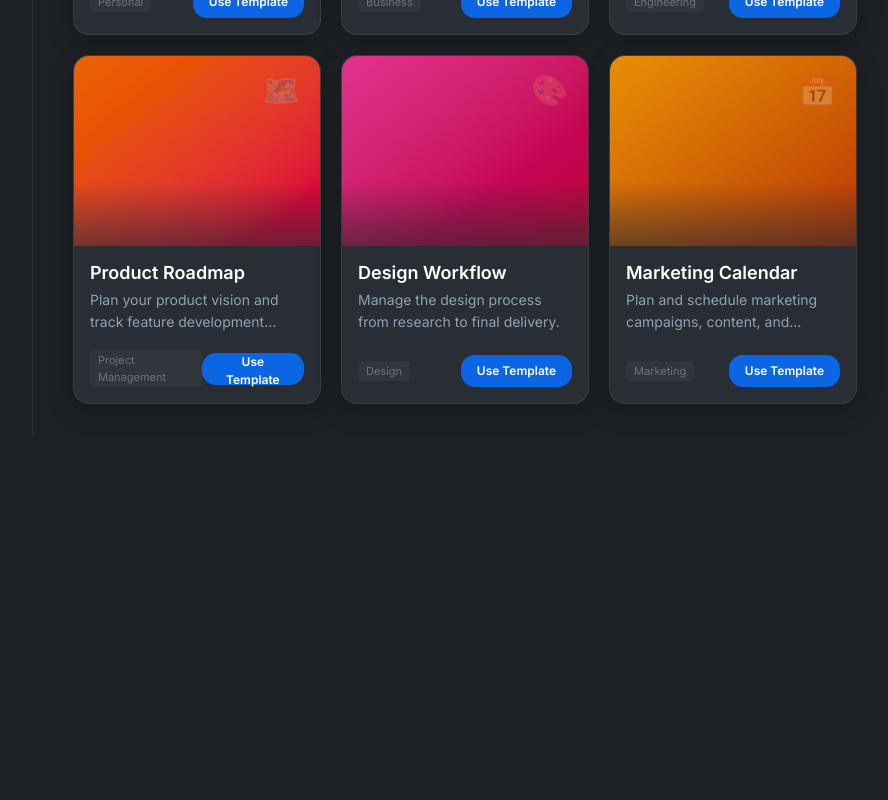
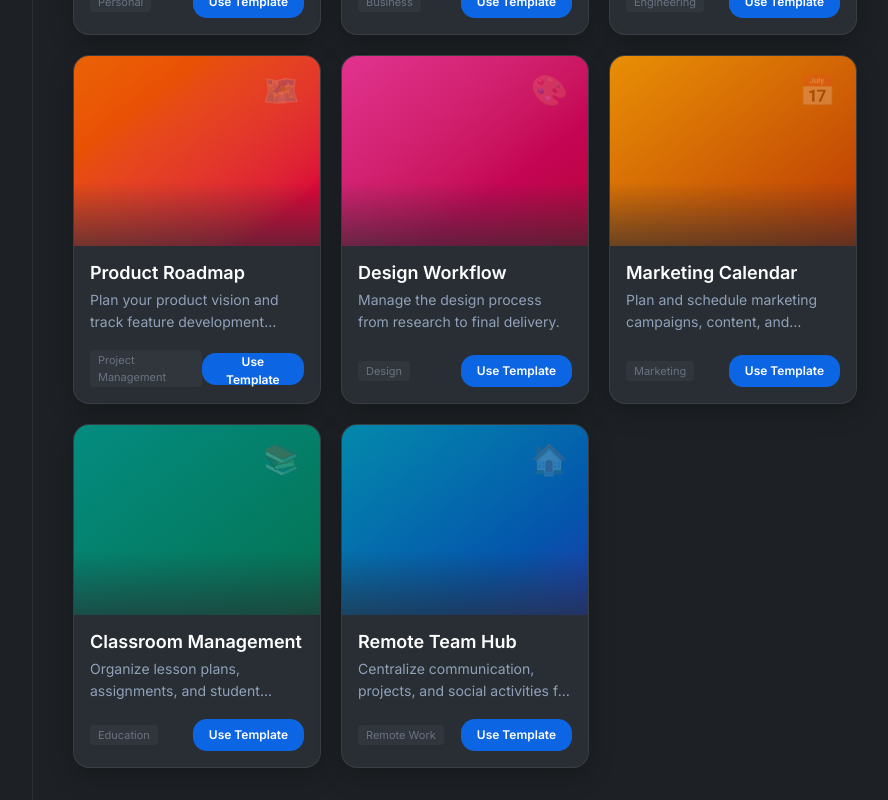
Before and after one commit to karan0110k/flowBoard, a Next.js app: page /templates in a window 1280 px wide. Shown: the part 725-1525 px from the top of the page, without its empty margins (383-1271 px from the left). Before the commit the page ends 1161 px from the top, so only its background shows below. Built offline with nearby package versions, Linux system fonts and the light colour scheme; no server answers.

Commit message:
Fix Prisma and production deployment

```diff
--- a/src/data/templates.ts
+++ b/src/data/templates.ts
@@ -20,6 +20,7 @@ export const templateCategories = [
   "Project Management",
   "Personal",
   "Productivity",
+  "Remote Work",
 ] as const;
 
 export const templates: TemplateDefinition[] = [
@@ -107,6 +108,34 @@ export const templates: TemplateDefinition[] = [
       { title: "Published", cards: ["January newsletter", "Product announcement"] },
     ],
   },
+  {
+    id: "classroom-management",
+    title: "Classroom Management",
+    category: "Education",
+    description: "Organize lesson plans, assignments, and student progress in one place.",
+    background: "from-teal-600/90 to-emerald-700/90",
+    icon: "📚",
+    defaultLists: [
+      { title: "Lesson Plans", cards: ["Unit 1: Introduction", "Unit 2: Core Concepts", "Unit 3: Advanced Topics"] },
+      { title: "Assignments", cards: ["Week 1 Quiz", "Midterm Project", "Final Essay"] },
+      { title: "Student Progress", cards: ["Grade submissions", "Feedback sessions", "Parent-teacher meetings"] },
+      { title: "Resources", cards: ["Textbook PDFs", "Video lectures", "Online tools"] },
+    ],
+  },
+  {
+    id: "remote-team-hub",
+    title: "Remote Team Hub",
+    category: "Remote Work",
+    description: "Centralize communication, projects, and social activities for distributed teams.",
+    background: "from-cyan-600/90 to-blue-800/90",
+    icon: "🏠",
+    defaultLists: [
+      { title: "Announcements", cards: ["Company news", "Upcoming deadlines", "New teammates"] },
+      { title: "Active Projects", cards: ["Project Alpha", "Project Beta", "System maintenance"] },
+      { title: "Meeting Notes", cards: ["Monday Sync", "Tech deep-dive", "Design review"] },
+      { title: "Social", cards: ["Virtual coffee", "Game night", "Kudos board"] },
+    ],
+  },
 ];
 
 export const popularTemplates = [
--- a/src/lib/actions.ts
+++ b/src/lib/actions.ts
@@ -304,11 +304,8 @@ export async function getNotifications() {
   const session = await getSession();
   if (!session) return [];
 
-  // Diagnostic logging
-  if (!(prisma as any).notification) {
-    console.error("DEBUG: prisma.notification is missing!");
-    console.error("DEBUG: Available prisma models:", Object.keys(prisma).filter(k => !k.startsWith("_")));
-  }
+  const user = await prisma.user.findUnique({ where: { id: session.userId } });
+  const userName = user?.name || "User";
 
   let dbNotifications: any[] = [];
   try {
@@ -318,31 +315,31 @@ export async function getNotifications() {
       take: 20
     });
   } catch (error) {
-    console.error("DEBUG: Failed to fetch notifications:", error);
+    console.error("Failed to fetch notifications:", error);
   }
 
   if (dbNotifications.length === 0) {
     return [
       {
+        id: "welcome-sample",
+        text: `Welcome ${userName} to FlowBoard! 🚀`,
+        link: "/dashboard",
+        read: false,
+        createdAt: new Date(),
+      },
+      {
         id: "sample-1",
-        text: "You were added to 'My Tasks' board",
+        text: "You were added to 'Project Management' board",
         link: "/dashboard",
         read: false,
         createdAt: new Date(Date.now() - 1000 * 60 * 60 * 0.5),
       },
       {
         id: "sample-2",
-        text: "Rahul assigned you to 'Prepare presentation'",
+        text: "Team member assigned you to a new task",
         link: "/dashboard",
         read: false,
         createdAt: new Date(Date.now() - 1000 * 60 * 60 * 5),
-      },
-      {
-        id: "sample-3",
-        text: "Card 'Deploy backend' is due tomorrow",
-        link: "/dashboard",
-        read: true,
-        createdAt: new Date(Date.now() - 1000 * 60 * 60 * 24),
       }
     ];
   }
--- a/src/lib/auth-actions.ts
+++ b/src/lib/auth-actions.ts
@@ -19,6 +19,9 @@ export async function login(formData: FormData) {
       demoUser = await prisma.user.create({
         data: { name: "Demo User", email, password: hashedPassword },
       });
+      // Add welcome notification for new demo user
+      const { createNotification } = await import("./actions");
+      await createNotification(demoUser.id, `Welcome ${demoUser.name} to FlowBoard! 🚀`, "/dashboard");
     }
   }
 
@@ -50,6 +53,10 @@ export async function signup(formData: FormData) {
     data: { name, email, password: hashedPassword },
   });
 
+  // Add welcome notification
+  const { createNotification } = await import("./actions");
+  await createNotification(user.id, `Welcome ${name} to FlowBoard! 🚀`, "/dashboard");
+
   await createSession(user.id);
   redirect("/dashboard");
 }
```
